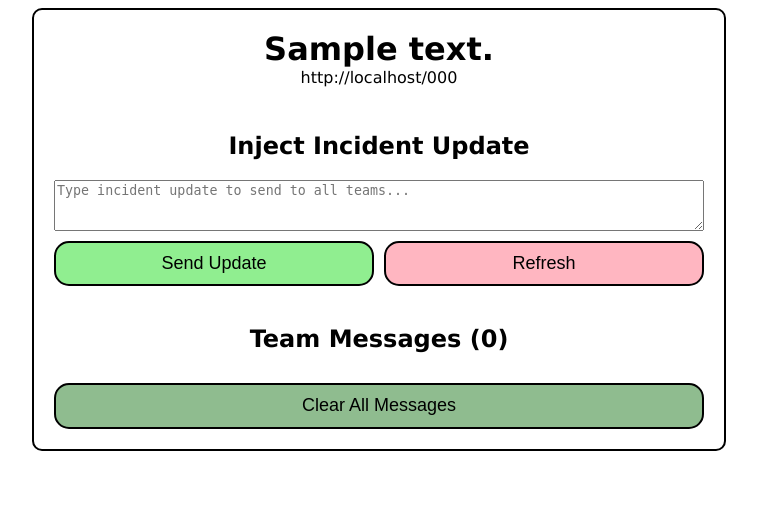
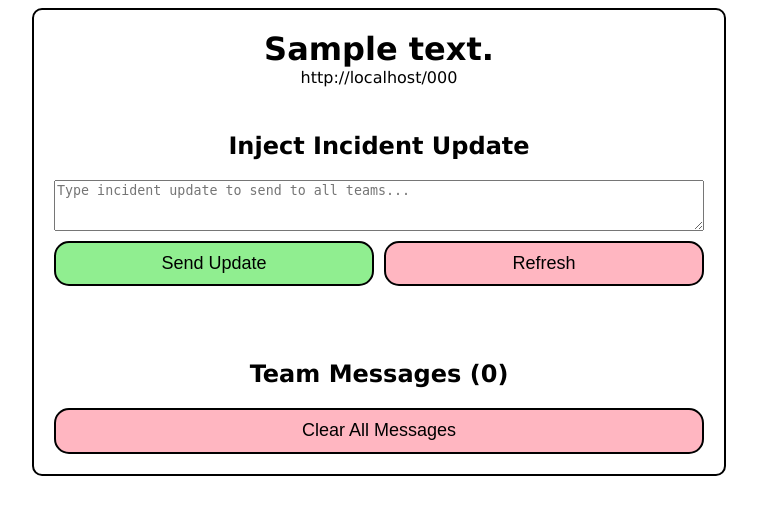
Before and after one commit to ingwaneorg/isigameko, a Flask app: template templates/tutor.html in a window 1280 px wide. Shown: the top 515 px of the page, without its empty margins (261-1018 px from the left). Run offline with Flask 3, Linux system fonts and the light colour scheme; the template is opened without the code that fills it: most values are stand-ins (such as "Sample title", 1, 10 or a date in 2020).

```diff
--- a/templates/tutor.html
+++ b/templates/tutor.html
@@ -8,7 +8,7 @@
   <div class="panel">
     <div class="section">
       <div class="row">
-        <h1>{{ room.description or room.code }}</h1>
+        <h1>{{ room.description or 'Room ' + room.code }}</h1>
       </div>
       <div class="row2 url">
         <span class="url">{{ request.url_root }}{{ room.code }}</span>
@@ -33,6 +33,7 @@
         <span class="col-gap"></span>
         <button onclick="refreshMessages()" class="button2">Refresh</button>
       </div>
+      <div class="row-gap"></div>
       <div class="row">
         <div id="inject-status" class="time-message">&nbsp;</div>
         <div id="inject-error" class="failed" style="display: none;">
@@ -42,8 +43,12 @@
     </div>
 
     <div class="section">
+      <div class="section-gap"></div>
       <div class="row">
         <h2>Team Messages (<span id="message-count">0</span>)</h2>
+      </div>
+      <div class="row">
+        <button class="button2" onclick="clearMessages()">Clear All Messages</button>
       </div>
     </div>
 
@@ -52,14 +57,6 @@
         <!-- Messages will be loaded here -->
       </div>
     </div>
-
-    <div class="section">
-      <div class="row-gap"></div>
-      <div class="row">
-        <button class="button3" onclick="clearMessages()">Clear All Messages</button>
-      </div>
-    </div>
-
   </div>
 </div>
 {% endblock %}
@@ -155,16 +152,15 @@ function displayMessages(messages) {
     }
 
     let html = '';
-    messages.reverse();
     messages.forEach(message => {
         const timestamp = new Date(message.timestamp).toLocaleTimeString();
-        const isSystemMessage = message.learner_id === 'SYSTEM';
+        const isSystemMessage = message.team_id === 'SYSTEM';
         const messageClass = isSystemMessage ? 'system-message' : 'team-message';
 
         html += `
             <div class="message-container ${messageClass}">
                 <div class="message-header">
-                    ${message.learner_name} - ${timestamp}
+                    ${message.team_name} - ${timestamp}
                 </div>
                 <div class="message-text">
                     ${message.message}
```
